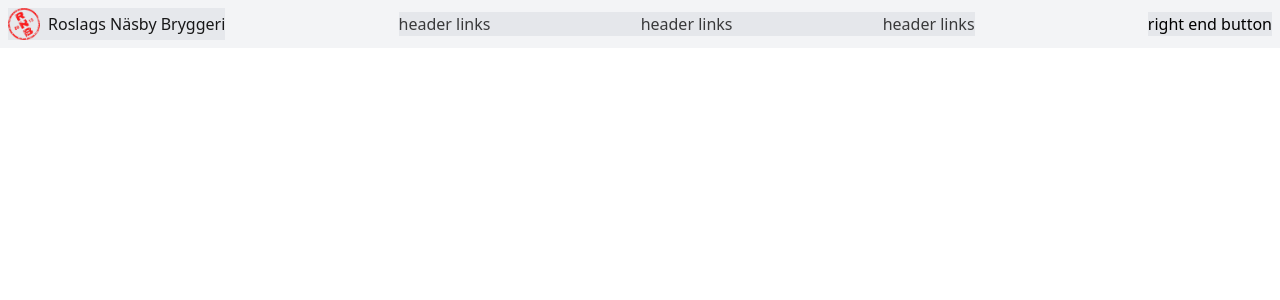
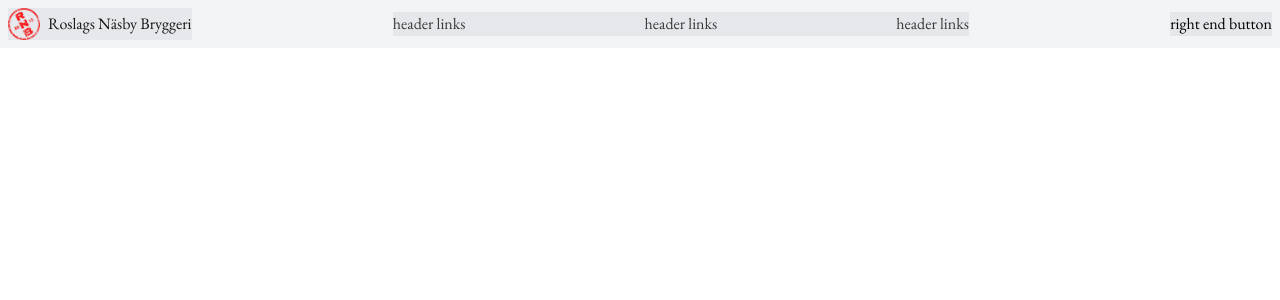
Before and after one commit to somnas/rnb, a Next.js app: page / in a window 1280 px wide. Shown: the top 300 px of the page. Built offline with nearby package versions, Linux system fonts and the light colour scheme.

Commit message:
add EB_Garamond google font

```diff
--- a/package.json
+++ b/package.json
@@ -8,6 +8,7 @@
   "dependencies": {
     "@headlessui/react": "^1.7.7",
     "@heroicons/react": "^2.0.13",
+    "@next/font": "^13.1.2",
     "next": "latest",
     "react": "18.2.0",
     "react-dom": "18.2.0"
--- a/pages/_app.tsx
+++ b/pages/_app.tsx
@@ -1,8 +1,17 @@
-import '../styles/globals.css'
-import type { AppProps } from 'next/app'
+import '../styles/globals.css';
+import type { AppProps } from 'next/app';
+import { EB_Garamond } from '@next/font/google';
+
+const garamond = EB_Garamond({
+  subsets: ['latin']
+});
 
 function MyApp({ Component, pageProps }: AppProps) {
-  return <Component {...pageProps} />
+  return (
+    <main className={garamond.className}>
+      <Component {...pageProps} />
+    </main>
+  );
 }
 
-export default MyApp
+export default MyApp;
```
Also changed, not shown: 1 other file (tests, documents, lock files or other folders).
